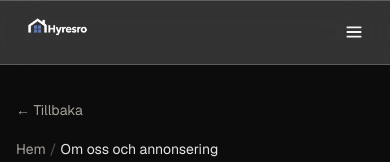
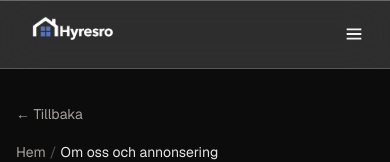
Before and after one commit to snabbsajt/hyresro, a Next.js app: page /om in a window 390 px wide. Shown: the top 162 px of the page. Built offline with nearby package versions, Linux system fonts and the light colour scheme.

Commit message:
Större logo + samma frost på desktop som mobil

```diff
--- a/src/app/globals.css
+++ b/src/app/globals.css
@@ -45,11 +45,12 @@ a {
 }
 
 .glass-bar {
-  background: rgba(255, 255, 255, 0.16);
-  backdrop-filter: blur(28px) saturate(200%);
-  -webkit-backdrop-filter: blur(28px) saturate(200%);
-  box-shadow: 0 1px 0 rgba(255, 255, 255, 0.22) inset;
-  border-color: rgba(255, 255, 255, 0.2);
+  background: rgba(255, 255, 255, 0.14);
+  backdrop-filter: blur(24px) saturate(180%);
+  -webkit-backdrop-filter: blur(24px) saturate(180%);
+  box-shadow: inset 0 1px 0 rgba(255, 255, 255, 0.28);
+  transform: translateZ(0);
+  isolation: isolate;
 }
 
 .glass-panel {
--- a/src/components/Header.tsx
+++ b/src/components/Header.tsx
@@ -52,8 +52,8 @@ export function Header() {
 
   return (
     <>
-      <header className="glass-bar sticky top-0 z-50 border-b border-white/10">
-        <div className="mx-auto flex max-w-6xl items-center justify-between gap-4 px-4 py-3 sm:px-6">
+      <header className="glass-bar sticky top-0 z-50 border-b border-white/20">
+        <div className="mx-auto flex max-w-6xl items-center justify-between gap-4 px-4 py-2 sm:px-6 md:py-2.5">
           <Link
             href="/"
             className="shrink-0"
@@ -81,7 +81,7 @@ export function Header() {
                     onMouseEnter={() => setDesktopOpenId(item.id)}
                   >
                     {index > 0 && (
-                      <span className="select-none px-1 text-stone-600" aria-hidden>
+                      <span className="select-none px-1 text-stone-500" aria-hidden>
                         |
                       </span>
                     )}
@@ -138,7 +138,7 @@ export function Header() {
       {mobileOpen ? (
         <nav
           id={menuId}
-          className="fixed inset-x-0 top-[57px] z-[60] max-h-[70vh] overflow-y-auto border-b border-white/10 bg-[#111] shadow-md md:hidden"
+          className="fixed inset-x-0 top-[68px] z-[60] max-h-[70vh] overflow-y-auto border-b border-white/10 bg-[#111] shadow-md md:hidden"
           style={{ WebkitOverflowScrolling: "touch" }}
           aria-label="Huvudmeny"
         >
--- a/src/components/Logo.tsx
+++ b/src/components/Logo.tsx
@@ -8,10 +8,10 @@ export function Logo({ className = "" }: Props) {
       <img
         src="/hyresro1.png"
         alt="Hyresro"
-        className="h-8 w-auto sm:h-9"
+        className="h-11 w-auto md:h-14 lg:h-16"
         style={{ mixBlendMode: "screen" }}
-        width={180}
-        height={50}
+        width={280}
+        height={80}
       />
     </span>
   );
```
